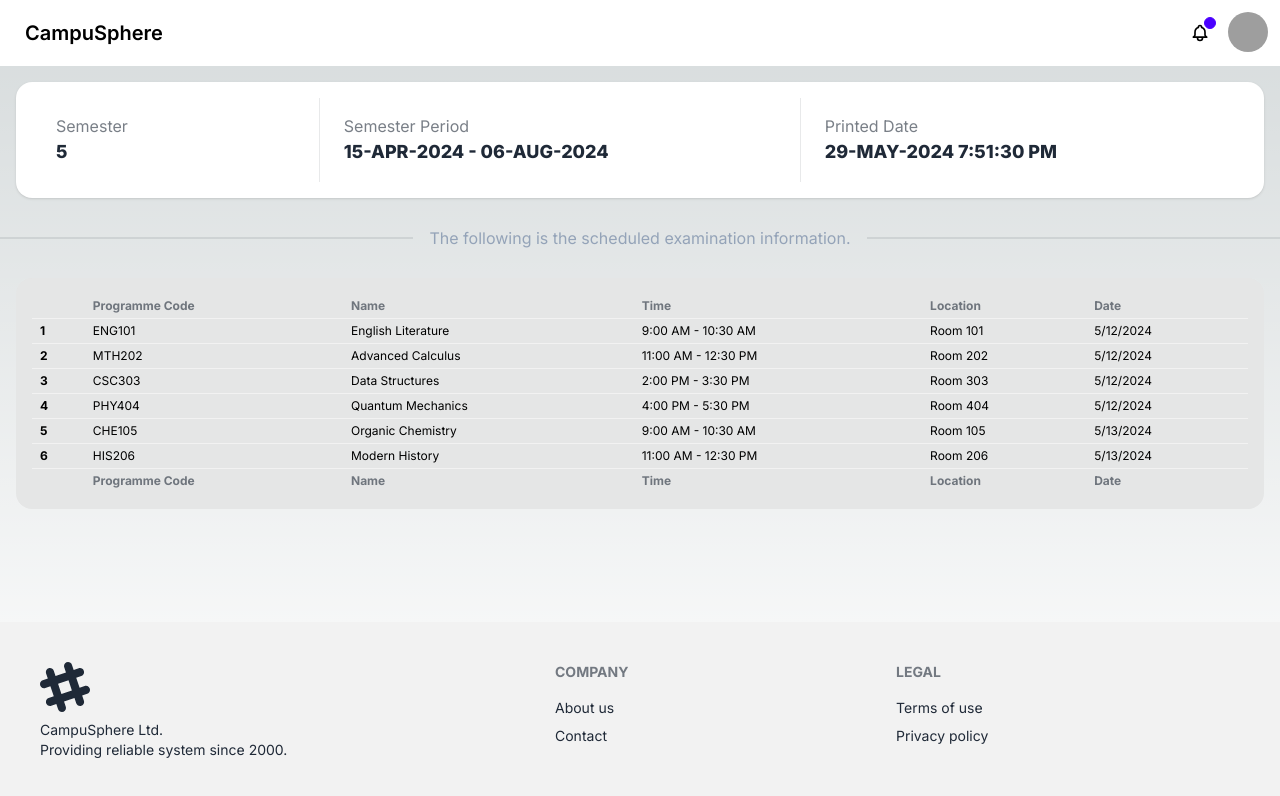
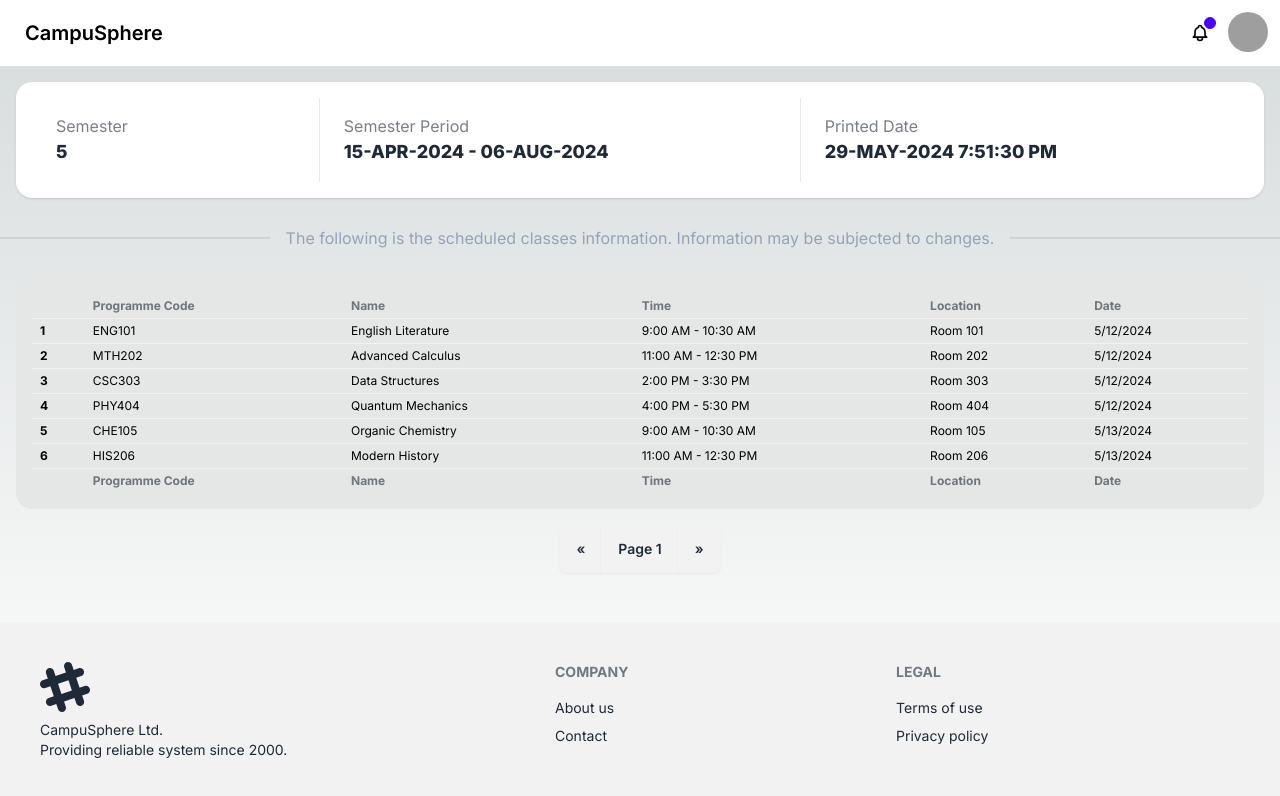
Before and after one commit to Cookie-Knight/student-information-system-fyp, a Next.js app: page /main/timetable in a window 1280 px wide. Shown: the top 796 px of the page. Built offline with nearby package versions, Linux system fonts and the light colour scheme; grey boxes are pictures that could not be loaded.

Commit message:
timetable testing 2

```diff
--- a/app/main/timetable/page.tsx
+++ b/app/main/timetable/page.tsx
@@ -21,7 +21,7 @@ export default function Timetable() {
 
   </div>
 
-                <div className="divider text-slate-400">The following is the scheduled examination information.</div>
+                <div className="divider text-slate-400">The following is the scheduled classes information. Information may be subjected to changes.</div>
 
                 <div className="grid h-95 card bg-base-300 p-4 ml-4 mr-4 mb-4 mt-4 rounded-box">
                     <div className="overflow-x-auto">
@@ -103,6 +103,13 @@ export default function Timetable() {
 
                     </div>
                 </div>
+
+                <div className="join justify-center">
+                <button className="join-item btn">«</button>
+                <button className="join-item btn">Page 1</button>
+                <button className="join-item btn">»</button>
+                </div>
+
             </div>
   </main>
     )
```
